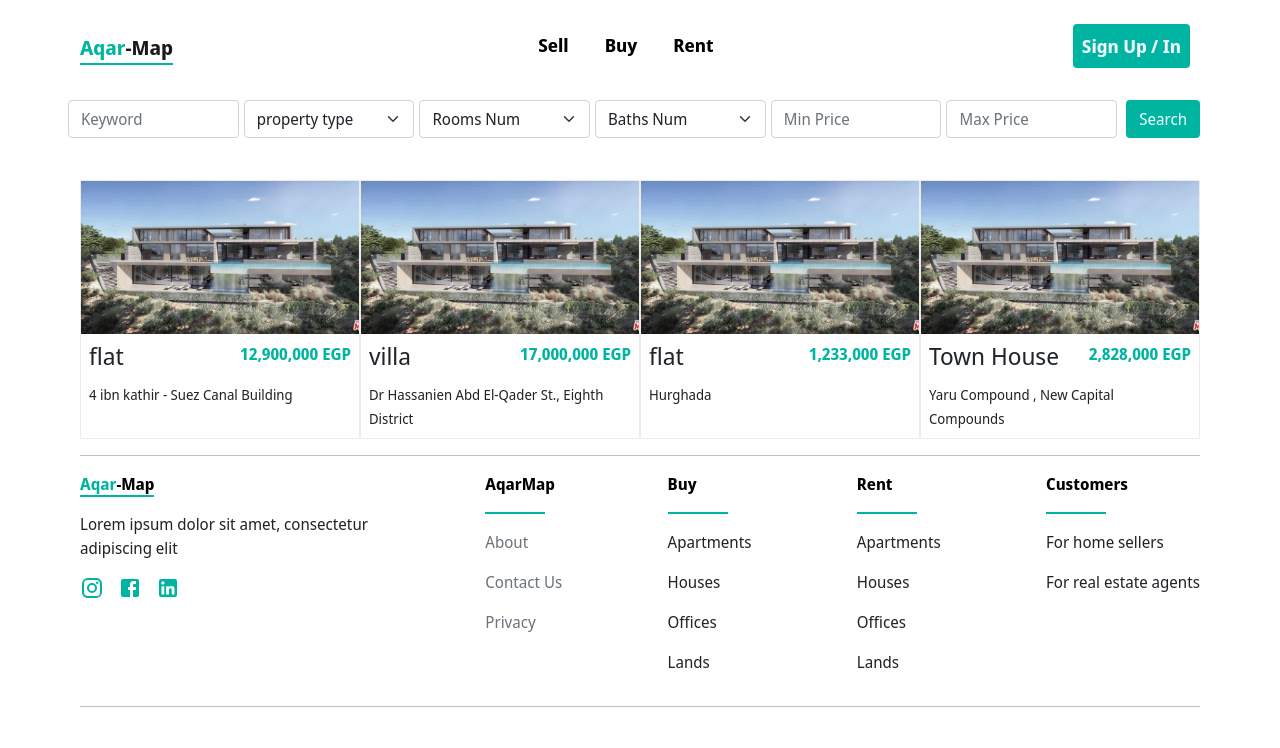
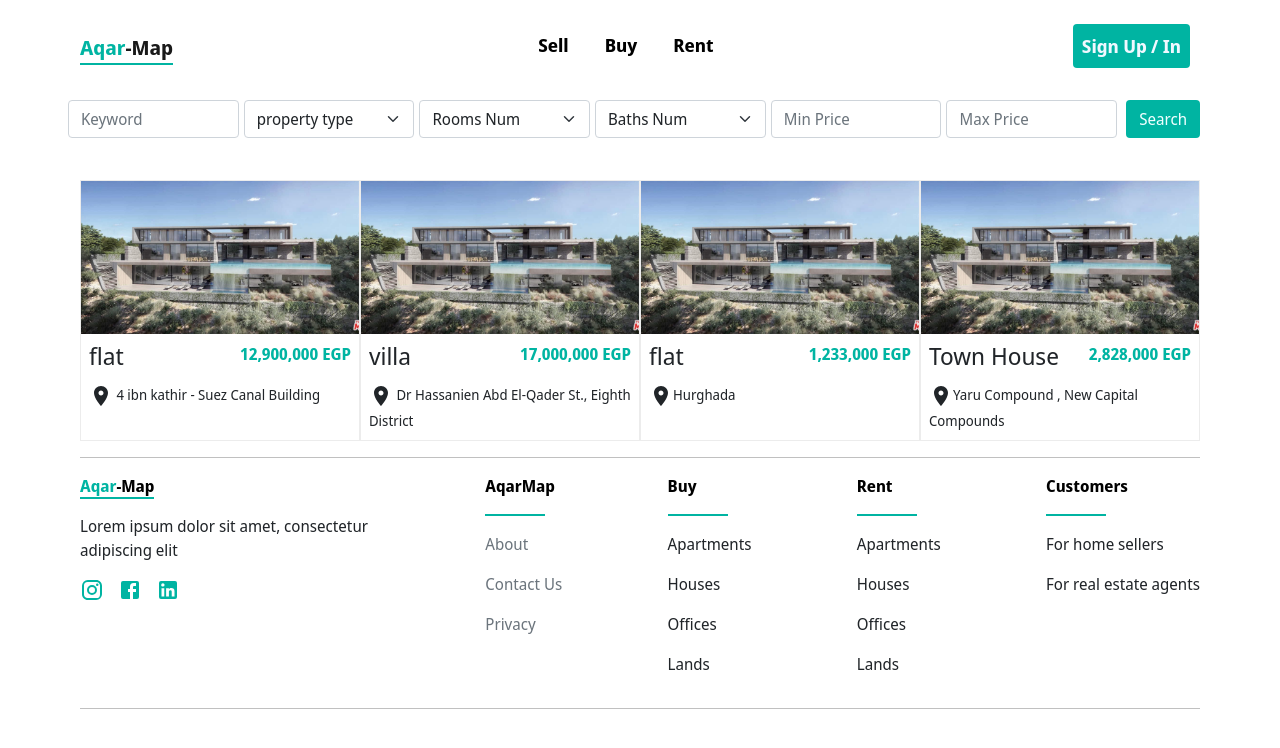
Before and after one commit to abdelaziz123456/aqar-map, a React (Create React App) app: page /buy in a window 1280 px wide. Shown: the top 748 px of the page. Built offline with nearby package versions, Linux system fonts and the light colour scheme.

Commit message:
add address icon

```diff
--- a/src/Components/Buy/index.js
+++ b/src/Components/Buy/index.js
@@ -2,6 +2,7 @@ import SearchBar from "../SearchBar";
 import {apartForSale} from '../../Data/index'
 import apartImg from '../../images/building.png'
 import './index.scss'
+import { Room } from "@material-ui/icons";
 function Buy(){
     return(
         <div className='buy'>
@@ -17,7 +18,7 @@ function Buy(){
                         <h4 >{apart.type}</h4>
                         <p className='price fw-bold'>{apart.price}</p>
                     </div>
-                    <small >{apart.address}</small>
+                    <small ><Room/>{apart.address}</small>
                     </div>
 
                 </div>
```
